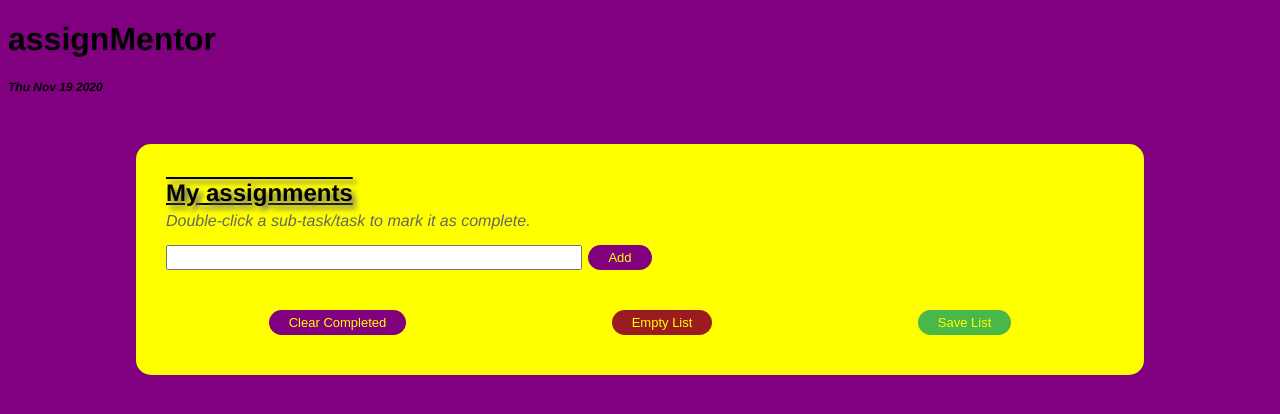
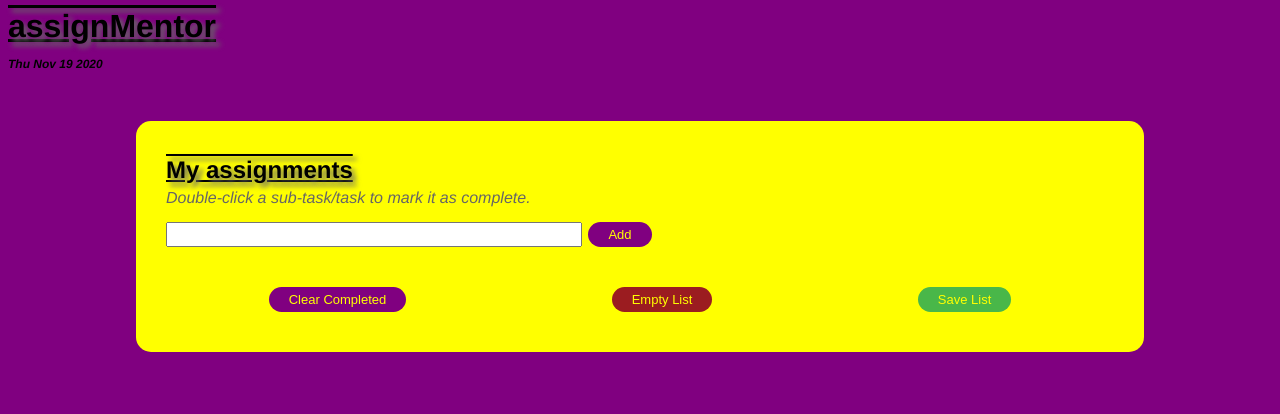
Before and after one commit to timedrapery/final-project-10-20, a plain HTML site: page index.html in a window 1280 px wide. Drawn offline with Linux system fonts and the light colour scheme.

Commit message:
Edited styles

```diff
--- a/scripts/app.js
+++ b/scripts/app.js
@@ -1,5 +1,3 @@
-// All JS goes here...
-
 let today = new Date();
 let formatDate = today.toDateString();
 let selectElement = document.getElementById('date');
--- a/styles/main.css
+++ b/styles/main.css
@@ -1,8 +1,18 @@
- /* All CSS goes here... */
-
 body {
     background-color: purple;
     font-family: "HelveticaNeue-Light", "Helvetica Neue Light", "Helvetica Neue", Helvetica, Arial, "Lucida Grande", sans-serif;
+}
+
+h1 {
+    margin: 5px 0;
+    text-decoration: underline overline;
+    text-shadow: 4px 4px 5px #666;
+}
+
+#date {
+    font-size: 12px;
+    font-style: italic;
+    font-weight: bold;
 }
 
 .assignment-wrapper {
@@ -133,9 +143,3 @@
 .list {
     list-style: square;
 }
-
- #date {
-     font-size: 12px;
-     font-style: italic;
-     font-weight: bold;
- }
```
Lines whose indentation alone changed are shown as unchanged.
